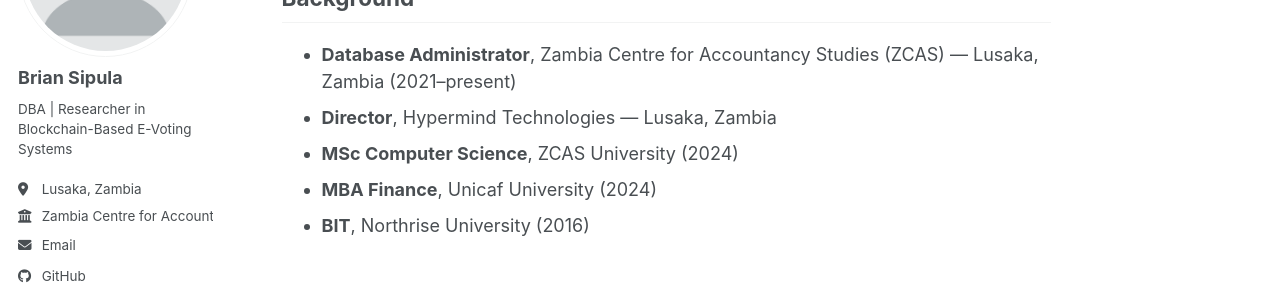
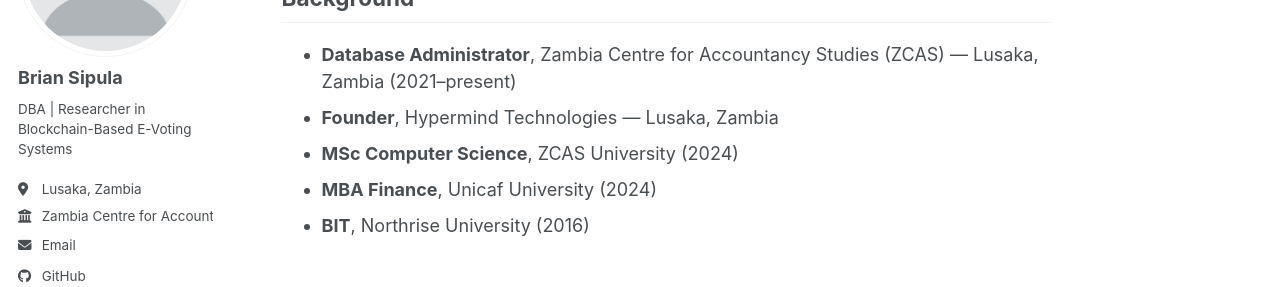
Before and after one commit to briansipula/briansipula.github.io, a Jekyll site: the page built from _pages/about.md, in a window 1280 px wide and 900 px high, scrolled down 1073 px. Shown: the part 219-506 px from the top of the window. Built offline with Jekyll 4.4.1, drawn with Linux system fonts in a browser that asks for light colours; a style sheet for code colours, icons or effects is not loaded.

Commit message:
Change role from Director to Founder at Hypermind Technologies

```diff
--- a/_pages/about.md
+++ b/_pages/about.md
@@ -34,7 +34,7 @@ A paper based on this work — *Deployability Versus Ballot Secrecy in Blockchai
 ## Background
 
 - **Database Administrator**, Zambia Centre for Accountancy Studies (ZCAS) — Lusaka, Zambia (2021–present)
-- **Director**, Hypermind Technologies — Lusaka, Zambia
+- **Founder**, Hypermind Technologies — Lusaka, Zambia
 - **MSc Computer Science**, ZCAS University (2024)
 - **MBA Finance**, Unicaf University (2024)
 - **BIT**, Northrise University (2016)
```
